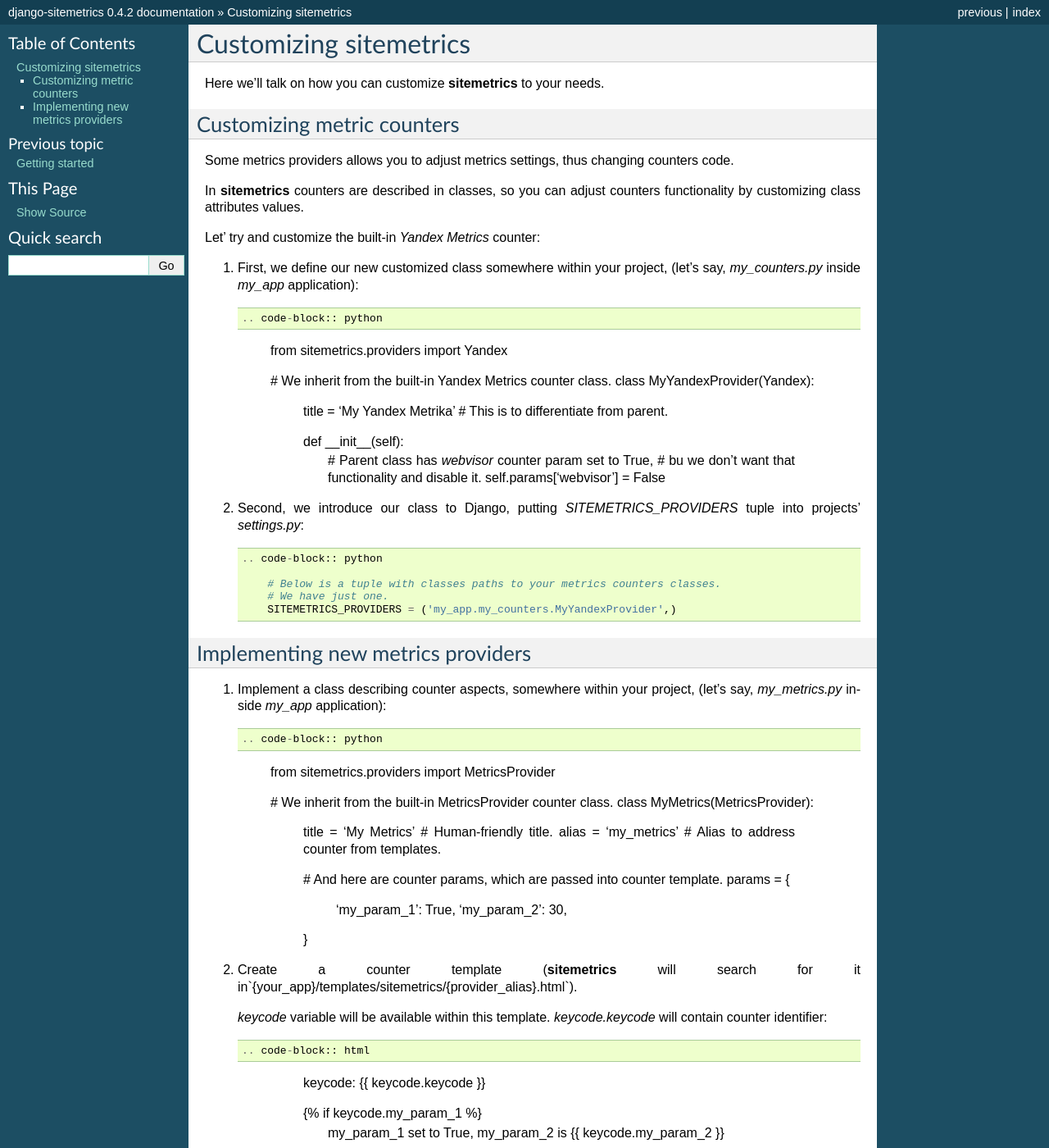
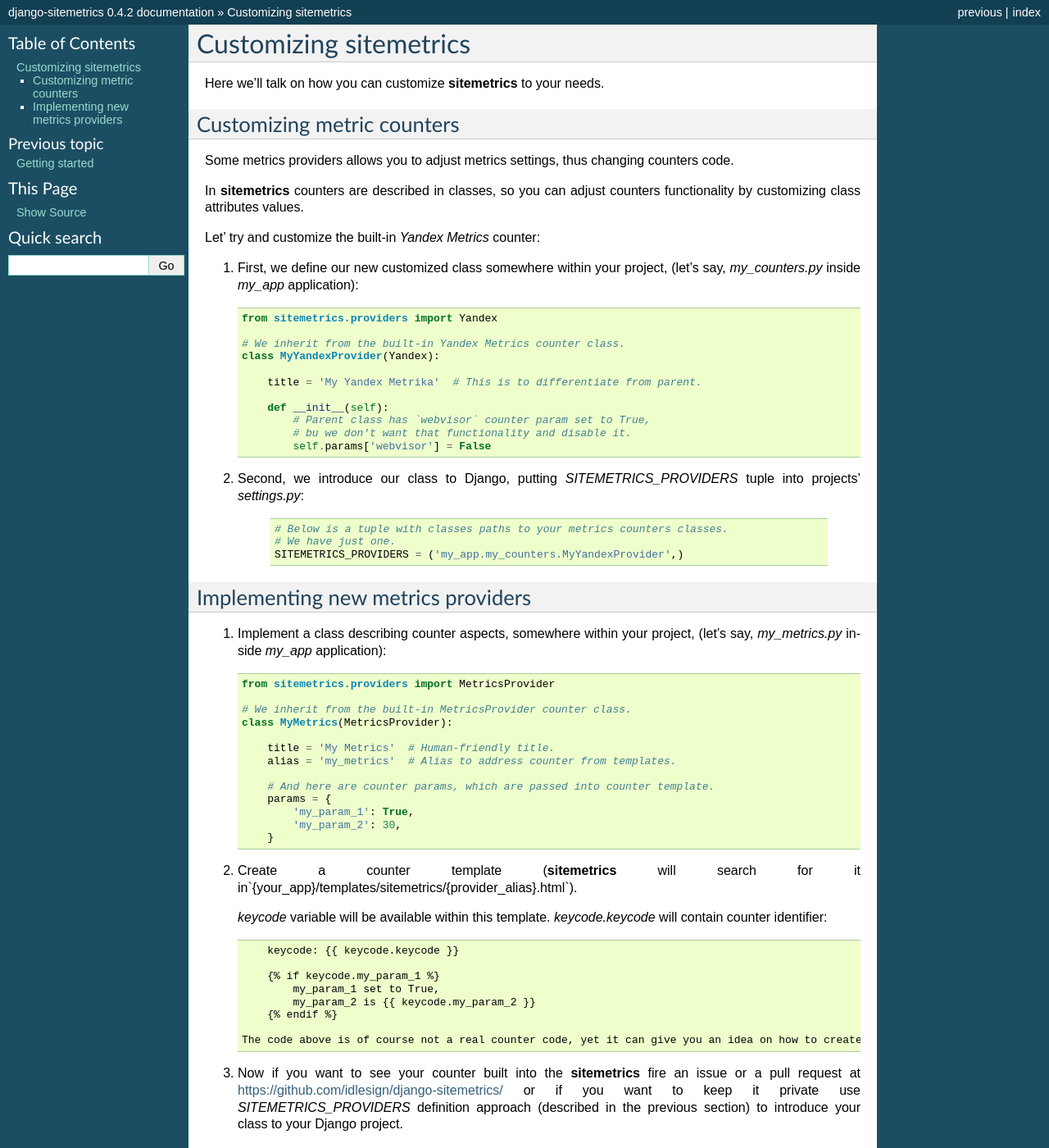
Before and after one commit to idlesign/django-sitemetrics, a Sphinx documentation site: the page built from docs/source/customization.rst, in a window 1280 px wide and 1400 px high. Shown: the whole window at 82% size. Built offline with Sphinx 7.4.7, drawn with Linux system fonts in a browser that asks for light colours; some of the changed text lies outside the part shown.

Commit message:
Documentation fixes.

```diff
--- a/docs/source/customization.rst
+++ b/docs/source/customization.rst
@@ -15,7 +15,7 @@
 Let' try and customize the built-in `Yandex Metrics` counter:
 
 1. First, we define our new customized class somewhere within your project,
-   (let's say, `my_counters.py` inside `my_app` application)::
+   (let's say, `my_counters.py` inside `my_app` application):
 
    .. code-block:: python
 
@@ -33,7 +33,7 @@
 
 
 2. Second, we introduce our class to Django, putting `SITEMETRICS_PROVIDERS` tuple
-   into projects' `settings.py`::
+   into projects' `settings.py`:
 
     .. code-block:: python
 
@@ -46,7 +46,7 @@
 ----------------------------------
 
 1. Implement a class describing counter aspects, somewhere within your project,
-   (let's say, `my_metrics.py` inside `my_app` application)::
+   (let's say, `my_metrics.py` inside `my_app` application):
 
    .. code-block:: python
 
@@ -66,7 +66,7 @@
 
 2. Create a counter template (**sitemetrics** will search for it in`{your_app}/templates/sitemetrics/{provider_alias}.html`).
 
-   `keycode` variable will be available within this template. `keycode.keycode` will contain counter identifier::
+   `keycode` variable will be available within this template. `keycode.keycode` will contain counter identifier:
 
    .. code-block:: html
 
```
